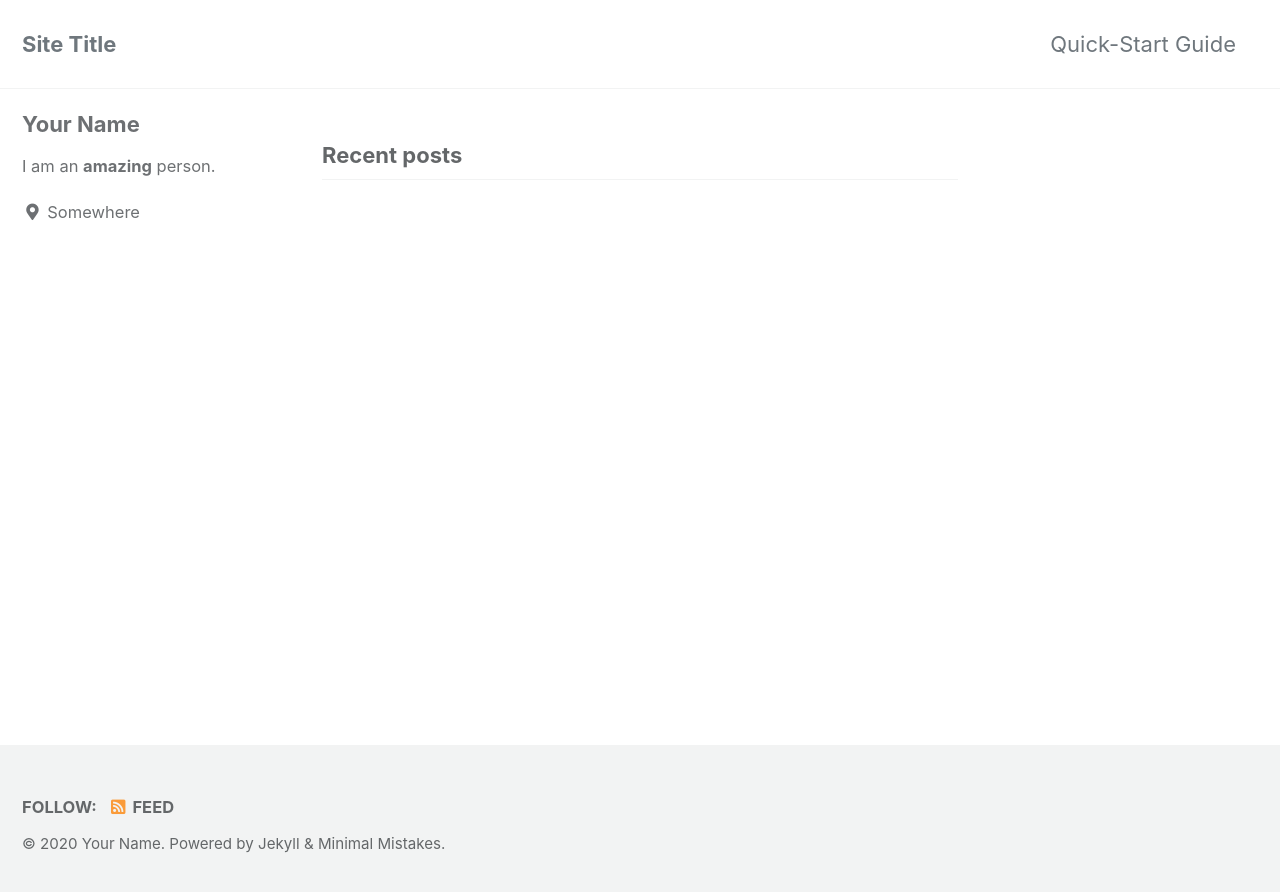
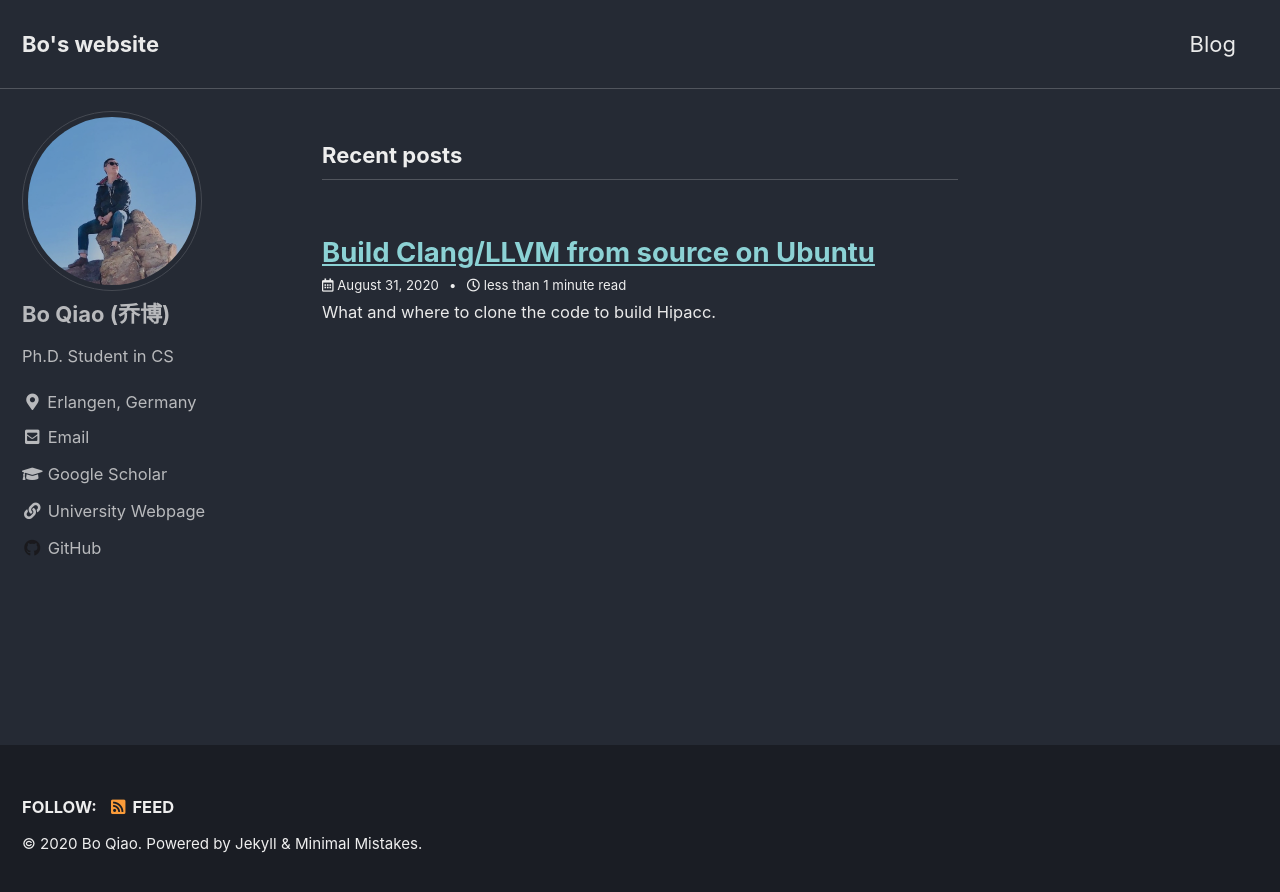
Before and after one commit to qiao-bo/qiao-bo.github.io, a Jekyll site: the page built from index.html, in a window 1280 px wide. Shown: the top 892 px of the page. Built offline with Jekyll 4.4.1, drawn with Linux system fonts in a browser that asks for light colours; cached includes are drawn as plain includes; the list of posts is cut into pages by our own code.

Commit message:
Add basic information on the website

```diff
--- a/Gemfile
+++ b/Gemfile
@@ -1,2 +1,3 @@
 source "https://rubygems.org"
-gemspec
+gem 'github-pages', group: :jekyll_plugins
+gem 'jekyll-include-cache'
--- a/_config.yml
+++ b/_config.yml
@@ -10,18 +10,18 @@
 # Review documentation to determine if you should use `theme` or `remote_theme`
 # https://mmistakes.github.io/minimal-mistakes/docs/quick-start-guide/#installing-the-theme
 
-# theme                  : "minimal-mistakes-jekyll"
-# remote_theme           : "mmistakes/minimal-mistakes"
-minimal_mistakes_skin    : "default" # "air", "aqua", "contrast", "dark", "dirt", "neon", "mint", "plum", "sunrise"
+#theme                    : "minimal-mistakes-jekyll"
+remote_theme             : "mmistakes/minimal-mistakes"
+minimal_mistakes_skin    : "dark" # "air", "aqua", "contrast", "dark", "dirt", "neon", "mint", "plum", "sunrise"
 
 # Site Settings
 locale                   : "en-US"
-title                    : "Site Title"
+title                    : "Bo's website"
 title_separator          : "-"
 subtitle                 : # site tagline that appears below site title in masthead
-name                     : "Your Name"
-description              : "An amazing website."
-url                      : # the base hostname & protocol for your site e.g. "https://mmistakes.github.io"
+name                     : "Bo Qiao"
+description              : "Personal website."
+url                      : "https://qiao-bo.github.io" # the base hostname & protocol for your site e.g. "https://mmistakes.github.io"
 baseurl                  : # the subpath of your site, e.g. "/blog"
 repository               : # GitHub username/repo-name e.g. "mmistakes/minimal-mistakes"
 teaser                   : # path of fallback teaser image, e.g. "/assets/images/500x300.png"
@@ -93,27 +93,27 @@ analytics:
 
 # Site Author
 author:
-  name             : "Your Name"
-  avatar           : # path of avatar image, e.g. "/assets/images/bio-photo.jpg"
-  bio              : "I am an **amazing** person."
-  location         : "Somewhere"
+  name             : "Bo Qiao (乔博)"
+  avatar           : "/assets/images/bio-photo.jpg"
+  bio              : "Ph.D. Student in CS"
+  location         : "Erlangen, Germany"
   email            :
   links:
     - label: "Email"
       icon: "fas fa-fw fa-envelope-square"
-      # url: "mailto:your.name@email.com"
-    - label: "Website"
+      url: "mailto:bo.qiao@fau.de"
+    - label: "Google Scholar"
+      icon: "fas fa-fw fa-graduation-cap"
+      url: "https://scholar.google.com/citations?user=5IjHi40AAAAJ&hl=en"
+    - label: "University Webpage"
       icon: "fas fa-fw fa-link"
-      # url: "https://your-website.com"
+      url: "https://www.cs12.tf.fau.eu/person/bo-qiao/"
+    - label: "GitHub"
+      icon: "fab fa-fw fa-github"
+      url: "https://github.com/qiao-bo"
     - label: "Twitter"
       icon: "fab fa-fw fa-twitter-square"
       # url: "https://twitter.com/"
-    - label: "Facebook"
-      icon: "fab fa-fw fa-facebook-square"
-      # url: "https://facebook.com/"
-    - label: "GitHub"
-      icon: "fab fa-fw fa-github"
-      # url: "https://github.com/"
     - label: "Instagram"
       icon: "fab fa-fw fa-instagram"
       # url: "https://instagram.com/"
@@ -275,6 +275,7 @@ defaults:
     values:
       layout: single
       author_profile: true
+      show_date: true
       read_time: true
       comments: # true
       share: true
--- /dev/null
+++ b/_posts/2020-08-31-build-clang-llvm-from-source.md
@@ -0,0 +1,56 @@
+---
+title: "Build Clang/LLVM from source on Ubuntu"
+classes: wide
+excerpt: "What and where to clone the code to build Hipacc."
+tags:
+  - clang
+  - toolings
+---
+Steps to build clang/llvm and related tools on linux for [Hipacc](https://hipacc-lang.org/).
+
+## Clone source code
+
+1. clone llvm
+
+        git clone git@github.com:llvm-mirror/llvm
+
+2. clone compiler-rt, polly, libcxx, libcxxabi
+
+        cd projects/
+        git clone git@github.com:llvm-mirror/compiler-rt
+        git clone git@github.com:llvm-mirror/polly
+        git clone git@github.com:llvm-mirror/libcxx
+        git clone git@github.com:llvm-mirror/libcxxabi
+        cd ..
+
+3. clone Clang
+
+        cd tools/
+        git clone git@github.com:llvm-mirror/clang
+
+4. clone Clang toolings
+
+        cd clang/
+        cd tools/
+        git clone git@github.com:llvm-mirror/clang-tools-extra extra
+        cd ../../../
+
+   Note that name here must be extra for clang toolings.
+
+4. git checkout the same release version for the cloned source code
+
+## Build source code
+
+1. Create a build directory. Building LLVM in the source directory is not supported. cd to this directory:
+
+        mkdir build
+        cd build
+
+2. Use CMake to generate build files, optionally it is possible to set a different install prefix
+
+        cmake path/to/llvm/source/root -DCMAKE_INSTALL_PREFIX=/custom/bin/llvm
+
+3. Build and install the binary
+
+        cmake --build .
+        cmake --build . --target install
--- a/_sass/minimal-mistakes/_sidebar.scss
+++ b/_sass/minimal-mistakes/_sidebar.scss
@@ -127,7 +127,7 @@
   }
 
   img {
-    max-width: 110px;
+    max-width: 180px;
     border-radius: 50%;
 
     @include breakpoint($large) {
```
Also changed, not shown: _data/navigation.yml (+4 -4 lines), blog/index.html (added, +11 -0 lines), Gemfile.lock (added), assets/images/bio-photo.jpg (added).
